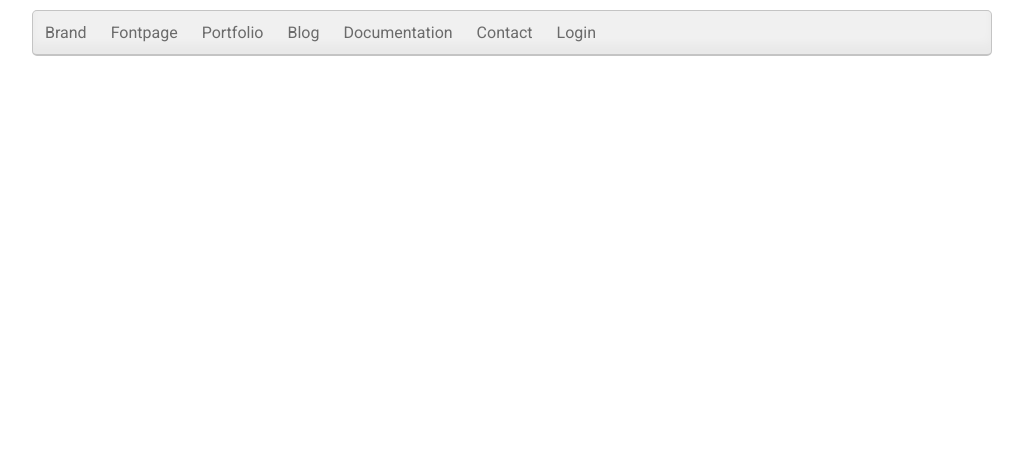
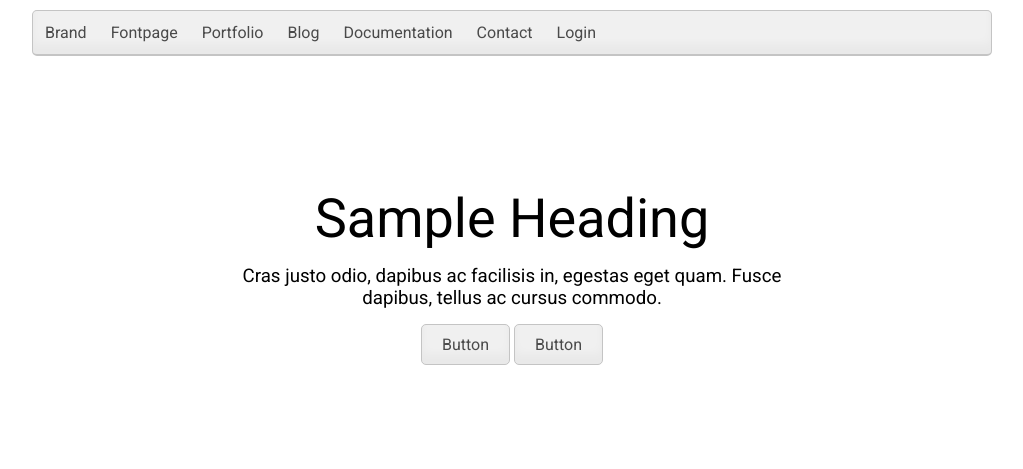
Before and after one commit to RomanLitsiiuk/Homework-24.03.18-, a website: page project-page.html in a window 1280 px wide. Shown: the whole page, without its empty margins (128-1151 px from the left). Drawn offline with Linux system fonts and the light colour scheme.

Commit message:
Title section was added

```diff
--- a/project-page.html
+++ b/project-page.html
@@ -20,7 +20,14 @@
 				</ul>
 			</nav>
 		</header>
-		<section></section>
+		<section class="TitleSection">
+			<h1 class="TitleSection-header1">Sample Heading</h1>
+			<h3 class="TitleSection-text">Cras justo odio, dapibus ac facilisis in, egestas eget quam. Fusce dapibus, tellus ac cursus commodo.</h3>
+			<div class="TitleSection-buttonBlock">
+				<a class="button" href="#">Button</a>
+				<a class="button" href="#">Button</a>
+			</div>
+		</section>
 	</main>
 	<footer></footer>
 </body>
--- /dev/null
+++ b/src/styles/button.less
@@ -0,0 +1,15 @@
+.button {
+	display: inline-block;
+	text-decoration: none;
+	color: @button-textcolor;
+	padding: 10px 20px;
+	border: 1px solid @border-color;
+	border-radius: 5px;
+	background: @button-background;
+	.shadow;
+	&:hover {
+		background: @button-background--hover;
+		color: @button-textcolor--hover;
+		box-shadow: 0 0 10px rgba(0, 0, 255, 0.2) inset;
+	}
+}
--- a/src/styles/mixins.less
+++ b/src/styles/mixins.less
@@ -4,3 +4,7 @@
 	box-sizing: border-box;
 	width: 100%
 }
+
+.shadow {
+	box-shadow: 0px -10px 10px rgba(0, 0, 0, 0.03) inset;
+}
--- a/src/styles/nav.less
+++ b/src/styles/nav.less
@@ -6,7 +6,7 @@
 	border-bottom: 2px solid @border-color;
 	border-radius: 5px;
 	background: @nav-background;
-	box-shadow: 0px -10px 10px rgba(0, 0, 0, 0.03) inset;
+	.shadow;
 	@media screen and (max-width: 480px) {
 		flex-direction: column;
 	}
--- a/src/styles/styles.less
+++ b/src/styles/styles.less
@@ -4,3 +4,5 @@
 @import url(fonts);
 @import url(main);
 @import url(nav);
+@import url(title-section);
+@import url(button);
--- /dev/null
+++ b/src/styles/title-section.less
@@ -0,0 +1,23 @@
+.TitleSection {
+	.container;
+	display: flex;
+	flex-direction: column;
+	height: 400px;
+	justify-content: center;
+	align-items: center;
+	&-header1 {
+		padding: 20px 0 15px 0;
+		text-align: center;
+		font-size: 54px;
+		font-weight: 100;
+	}
+	&-text {
+		max-width: 600px;
+		text-align: center;
+		font-weight: 200;
+		padding-bottom: 15px;
+	}
+	/*&-buttonBlock {
+		display: flex;
+	}*/
+}
--- a/src/styles/variables.less
+++ b/src/styles/variables.less
@@ -1,3 +1,7 @@
 @border-color: #C4C4C4;
-@nav-textcolor: #6B6B6B;
+@nav-textcolor: #4A4A4A;
 @nav-background: #F0F0F0;
+@button-textcolor: #4A4A4A;
+@button-background: #F0F0F0;
+@button-background--hover: #4D95FE;
+@button-textcolor--hover: #F0F0F0;
```
Also changed, not shown: dist/css/styles.css.
